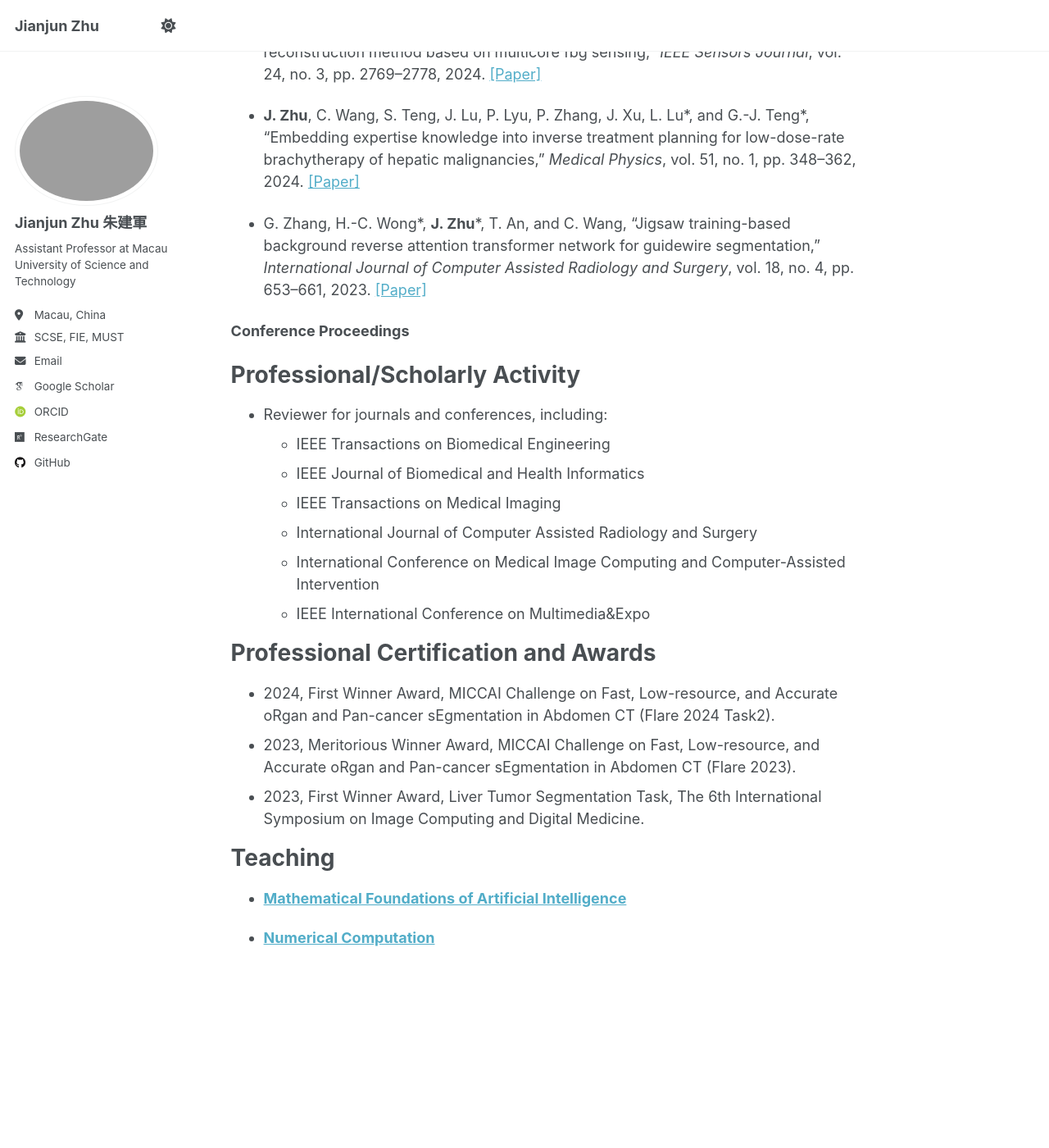
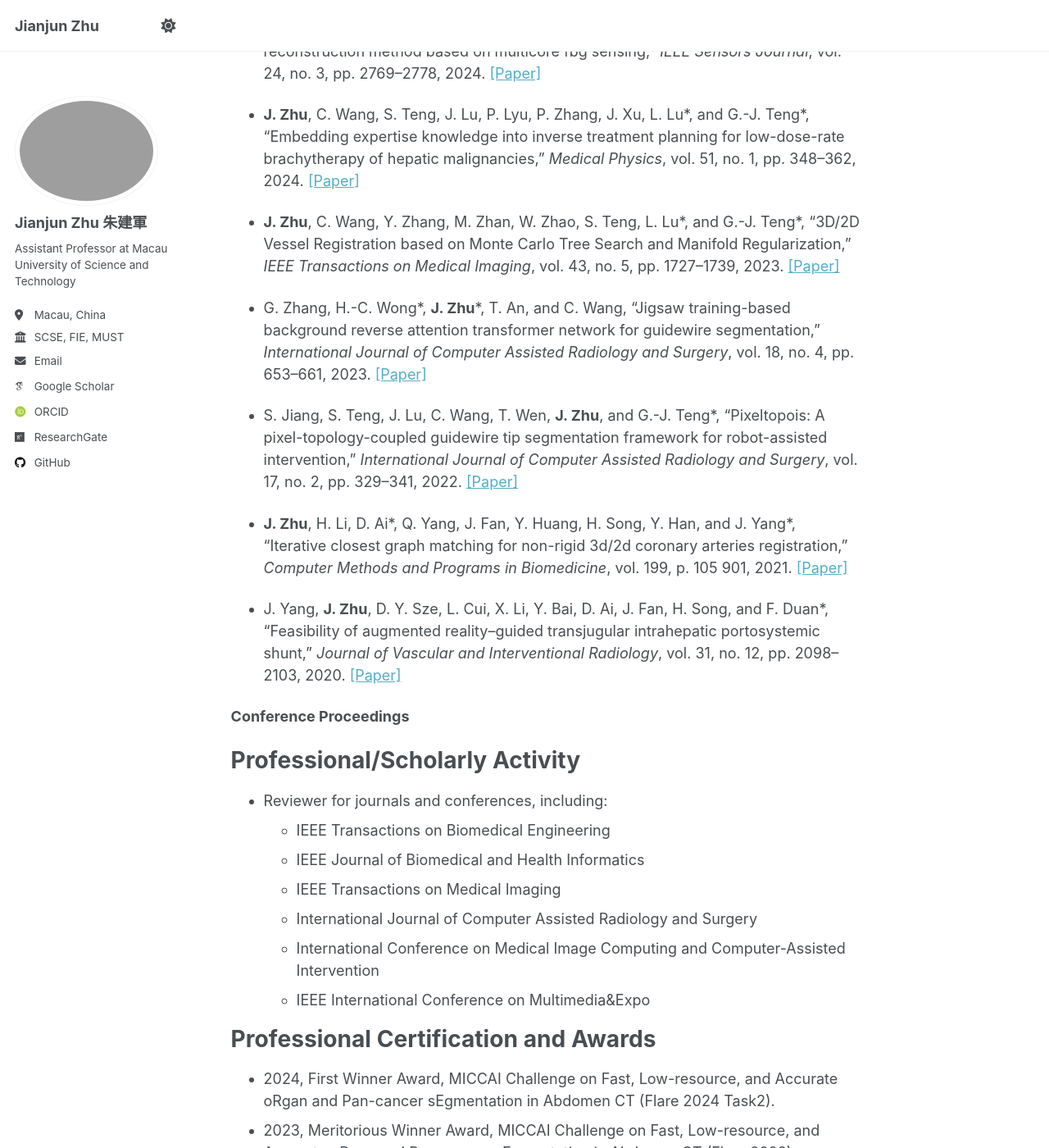
Before and after one commit to JianjunZhu/JianjunZhu.github.io, a Jekyll site: the page built from _pages/about.md, in a window 1280 px wide and 1400 px high, scrolled down 2409 px. Shown: the whole window at 82% size. Built offline with Jekyll 4.4.1, drawn with Linux system fonts in a browser that asks for light colours; some web fonts are replaced; a script that is not in the unit is left out; some of the changed text lies outside the part shown.

Commit message:
Update about.md

```diff
--- a/_pages/about.md
+++ b/_pages/about.md
@@ -78,7 +78,15 @@ Publications (All)
 
 - **J. Zhu**, C. Wang, S. Teng, J. Lu, P. Lyu, P. Zhang, J. Xu, L. Lu\*, and G.-J. Teng\*, “Embedding expertise knowledge into inverse treatment planning for low-dose-rate brachytherapy of hepatic malignancies,” *Medical Physics*, vol. 51, no. 1, pp. 348–362, 2024. [[Paper]](https://doi.org/10.1002/mp.16627)
 
+- **J. Zhu**, C. Wang, Y. Zhang, M. Zhan, W. Zhao, S. Teng, L. Lu\*, and G.-J. Teng\*, “3D/2D Vessel Registration based on Monte Carlo Tree Search and Manifold Regularization,” *IEEE Transactions on Medical Imaging*, vol. 43, no. 5, pp. 1727–1739, 2023. [[Paper]](https://ieeexplore.ieee.org/document/10375552)
+
 - G. Zhang, H.-C. Wong\*, **J. Zhu**\*, T. An, and C. Wang, “Jigsaw training-based background reverse attention transformer network for guidewire segmentation,” *International Journal of Computer Assisted Radiology and Surgery*, vol. 18, no. 4, pp. 653–661, 2023. [[Paper]](https://link.springer.com/article/10.1007/s11548-022-02803-z)
+
+- S. Jiang, S. Teng, J. Lu, C. Wang, T. Wen, **J. Zhu**, and G.-J. Teng\*, “Pixeltopois: A pixel-topology-coupled guidewire tip segmentation framework for robot-assisted intervention,” *International Journal of Computer Assisted Radiology and Surgery*, vol. 17, no. 2, pp. 329–341, 2022. [[Paper]](https://link.springer.com/article/10.1007/s11548-021-02529-4)
+
+- **J. Zhu**, H. Li, D. Ai\*, Q. Yang, J. Fan, Y. Huang, H. Song, Y. Han, and J. Yang\*, “Iterative closest graph matching for non-rigid 3d/2d coronary arteries registration,” *Computer Methods and Programs in Biomedicine*, vol. 199, p. 105 901, 2021. [[Paper]](https://doi.org/10.1016/j.cmpb.2020.105901)
+
+- J. Yang, **J. Zhu**, D. Y. Sze, L. Cui, X. Li, Y. Bai, D. Ai, J. Fan, H. Song, and F. Duan\*, “Feasibility of augmented reality–guided transjugular intrahepatic portosystemic shunt,” *Journal of Vascular and Interventional Radiology*, vol. 31, no. 12, pp. 2098–2103, 2020. [[Paper]](https://doi.org/10.1016/j.jvir.2020.07.025)
 
 
 **Conference Proceedings**
```
Also changed, not shown: other parts of _pages/about.md (+3 -3 lines).
